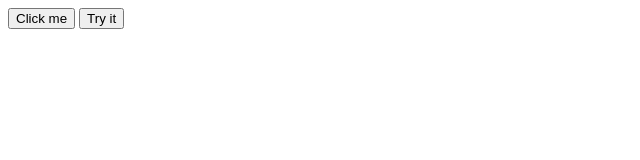
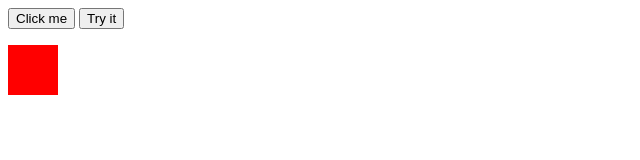
Before and after one commit to parkwillz/hw5-4013, a plain HTML site: page index.html in a window 1280 px wide. Shown: the whole page, without its empty margins (0-640 px from the left). Drawn offline with Linux system fonts and the light colour scheme.

Commit message:
Update index.html

```diff
--- a/index.html
+++ b/index.html
@@ -47,7 +47,7 @@
     <button onclick="myFunction()">Try it</button>
 
     <p id="demo"></p>
-
+    <div class="box" id="animate"></div>
 
 </body>
 </html>
```
